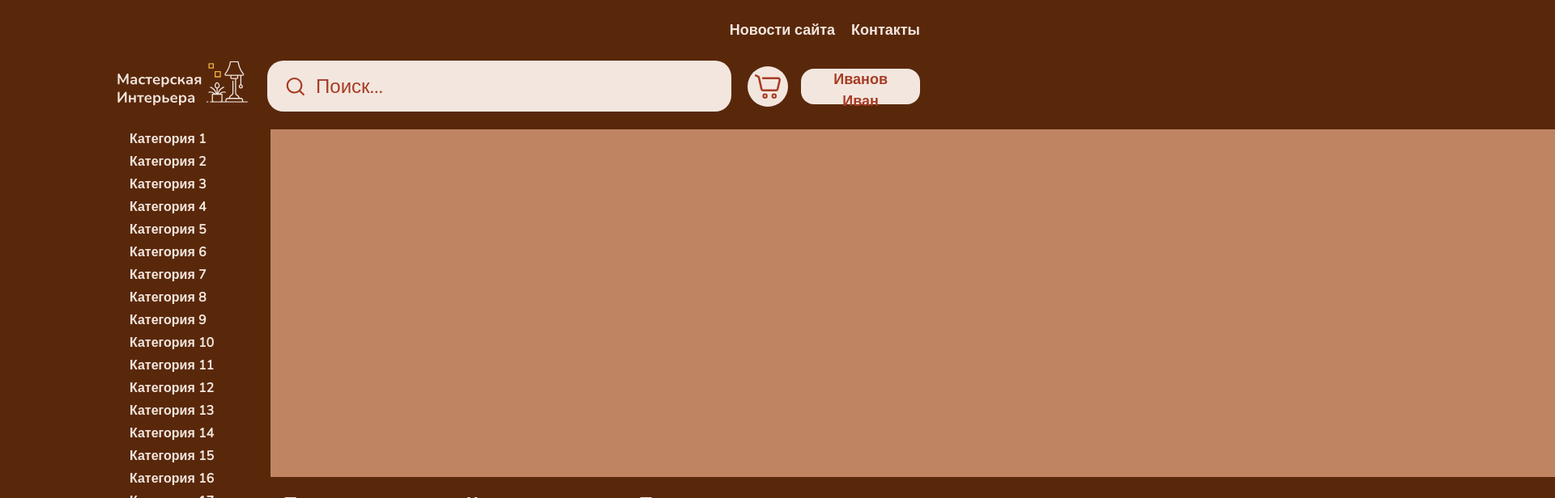
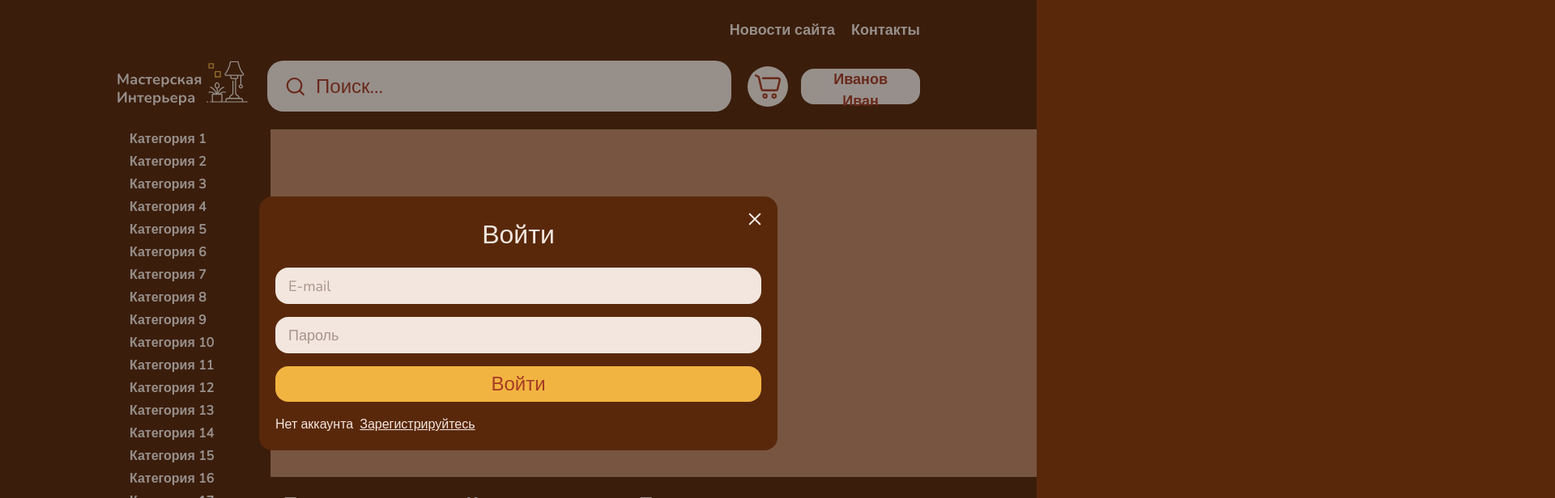
Before and after one commit to The73756/interior, a Nuxt app: page /search in a window 1280 px wide. Both pictures are taken after a click on the button "Иванов Иван". Shown: the top 616 px of the page at 81% size, 1920 px wide, since content can reach past the window. Built offline with nearby package versions, Linux system fonts and the light colour scheme.

Commit message:
add login and registration modals

```diff
--- a/components/header-block.vue
+++ b/components/header-block.vue
@@ -1,4 +1,6 @@
 <script lang="ts" setup>
+import LoginModal from '@/components/login-modal.vue'
+import RegistrationModal from '@/components/registration-modal.vue'
 import CustomButton from '@/components/shared/button/custom-button.vue'
 import CustomImage from '@/components/shared/custom-image.vue'
 import CustomText from '@/components/shared/custom-text.vue'
@@ -15,6 +17,27 @@ const navLinks = [
     href: '/contacts'
   }
 ]
+
+const isShowLoginModal = ref(false)
+const isShowRegistrationModal = ref(false)
+
+const toggleLoginModal = () => {
+  isShowLoginModal.value = !isShowLoginModal.value
+}
+
+const toggleRegistrationModal = () => {
+  isShowRegistrationModal.value = !isShowRegistrationModal.value
+}
+
+const closeRegistrationAndOpenLoginModal = () => {
+  isShowRegistrationModal.value = false
+  isShowLoginModal.value = true
+}
+
+const closeLoginAndOpenRegistrationModal = () => {
+  isShowLoginModal.value = false
+  isShowRegistrationModal.value = true
+}
 </script>
 
 <template>
@@ -42,10 +65,21 @@ const navLinks = [
           <CustomInput placeholder="Поиск..." icon="shared/search" />
           <div class="flex items-center gap-4">
             <IconLink to="/basket" icon="shared/cart" />
-            <CustomButton> Иванов Иван</CustomButton>
+            <CustomButton @click="toggleLoginModal"> Иванов Иван</CustomButton>
           </div>
         </div>
       </div>
     </div>
+    <RegistrationModal
+      @close-registration-modal="toggleRegistrationModal"
+      @change-modal="closeRegistrationAndOpenLoginModal"
+      :open="isShowRegistrationModal"
+    />
+
+    <LoginModal
+      @close-login-modal="toggleLoginModal"
+      @change-modal="closeLoginAndOpenRegistrationModal"
+      :open="isShowLoginModal"
+    />
   </header>
 </template>
--- /dev/null
+++ b/components/login-modal.vue
@@ -0,0 +1,34 @@
+<script lang="ts" setup>
+import BgModalWrapper from '@/components/modal/bg-modal-wrapper.vue'
+import CustomButton from '@/components/shared/button/custom-button.vue'
+import ButtonInput from '@/components/shared/input/button-input.vue'
+
+const emits = defineEmits(['change-modal', 'close-login-modal'])
+
+defineProps({
+  open: {
+    type: Boolean,
+    required: true
+  }
+})
+
+const handleClose = () => {
+  emits('close-login-modal')
+}
+</script>
+
+<template>
+  <BgModalWrapper @close-modal="handleClose" :open="open" title="Войти">
+    <div class="flex flex-col gap-4">
+      <ButtonInput placeholder="E-mail" button-text="" />
+      <ButtonInput placeholder="Пароль" button-text="" />
+      <CustomButton custom-bg="bg-yellow text-24-500">Войти</CustomButton>
+      <div class="text-light flex gap-2">
+        <p>Нет аккаунта</p>
+        <button @click="emits('change-modal')" class="underline transition-colors hover:text-white">
+          Зарегистрируйтесь
+        </button>
+      </div>
+    </div>
+  </BgModalWrapper>
+</template>
--- /dev/null
+++ b/components/modal/bg-modal-wrapper.vue
@@ -0,0 +1,74 @@
+<script lang="ts" setup>
+import { cva, VariantProps } from 'class-variance-authority'
+import ModalWrapper from '@/components/modal/modal-wrapper.vue'
+import CustomTitle from '@/components/shared/custom-title.vue'
+import CustomIcon from '@/components/shared/icon/custom-icon.vue'
+
+const bgModalVariants = cva('relative rounded-2xl bg-brown p-5 pt-6', {
+  variants: {
+    size: {
+      '480': 'max-w-screen-sm w-screen',
+      'fit': 'w-fit'
+    }
+  }
+})
+
+type BgModalVariantsType = VariantProps<typeof bgModalVariants>
+
+interface BgModalProps {
+  open: boolean
+  size?: BgModalVariantsType['size']
+  title?: string
+  wrapperClass?: string
+  titleClass?: string
+  closeClass?: string
+}
+
+const props = withDefaults(defineProps<BgModalProps>(), {
+  size: '480'
+})
+
+const emits = defineEmits(['close-modal'])
+
+const bgModalClasses = computed(() => {
+  return bgModalVariants({
+    size: props.size,
+    class: props.wrapperClass
+  })
+})
+
+const handleClose = () => {
+  emits('close-modal')
+}
+</script>
+
+<template>
+  <ModalWrapper @close-modal="handleClose" :open="open">
+    <div :class="bgModalClasses">
+      <slot name="close">
+        <button
+          @click="handleClose"
+          title="Закрыть"
+          type="button"
+          class="ring-basic-hover focus:outline-basic text-24-700 text-light absolute right-4 top-2 z-10 outline-none transition-colors hover:text-white focus:outline focus:outline-offset-1"
+          :class="closeClass"
+        >
+          <CustomIcon name="shared/close" />
+        </button>
+      </slot>
+
+      <slot name="title">
+        <CustomTitle
+          v-if="title"
+          size="32"
+          tag="h2"
+          :class="['text-light mb-4 text-center', titleClass]"
+        >
+          {{ title }}
+        </CustomTitle>
+      </slot>
+
+      <slot />
+    </div>
+  </ModalWrapper>
+</template>
--- /dev/null
+++ b/components/modal/modal-wrapper.vue
@@ -0,0 +1,52 @@
+<script lang="ts" setup>
+import { DialogPanel, TransitionChild, TransitionRoot, Dialog } from '@headlessui/vue'
+
+defineProps({
+  open: {
+    type: Boolean,
+    required: true
+  }
+})
+
+const emits = defineEmits(['close-modal'])
+
+const handleClose = () => {
+  emits('close-modal')
+}
+</script>
+
+<template>
+  <TransitionRoot appear :show="open" as="template">
+    <Dialog @close="handleClose" as="div" class="relative z-10">
+      <TransitionChild
+        as="template"
+        enter="duration-300 ease-out"
+        enter-from="opacity-0"
+        enter-to="opacity-100"
+        leave="duration-200 ease-in"
+        leave-from="opacity-100"
+        leave-to="opacity-0"
+      >
+        <div class="fixed inset-0 bg-black/40" />
+      </TransitionChild>
+
+      <div class="fixed inset-0 overflow-y-auto">
+        <div class="flex min-h-full items-center justify-center">
+          <TransitionChild
+            as="template"
+            enter="duration-300 ease-out"
+            enter-from="opacity-0 scale-95"
+            enter-to="opacity-100 scale-100"
+            leave="duration-200 ease-in"
+            leave-from="opacity-100 scale-100"
+            leave-to="opacity-0 scale-95"
+          >
+            <DialogPanel>
+              <slot />
+            </DialogPanel>
+          </TransitionChild>
+        </div>
+      </div>
+    </Dialog>
+  </TransitionRoot>
+</template>
--- /dev/null
+++ b/components/modal/success-modal.vue
@@ -0,0 +1,46 @@
+<script lang="ts" setup>
+import BgModalWrapper from '@/components/modal/bg-modal-wrapper.vue'
+import CustomButton from '@/components/shared/button/custom-button.vue'
+import CustomImage from '@/components/shared/custom-image.vue'
+import CustomText from '@/components/shared/custom-text.vue'
+
+defineProps({
+  open: {
+    type: Boolean,
+    required: true
+  },
+  title: {
+    type: String,
+    required: true
+  },
+  desc: {
+    type: String,
+    required: true
+  }
+})
+
+const emits = defineEmits(['close-success-modal', 'click-ok-button'])
+
+const handleClose = () => {
+  emits('close-success-modal')
+}
+
+const handleOkButtonClick = () => {
+  emits('click-ok-button')
+}
+</script>
+
+<template>
+  <BgModalWrapper
+    @close-modal="handleClose"
+    :title="title"
+    :open="open"
+    wrapper-class="flex flex-col items-center justify-center gap-6"
+  >
+    <CustomImage src="/images/success.png" alt="" aria-hidden="true" width="200" height="200" />
+
+    <CustomText size="18">{{ desc }}</CustomText>
+
+    <CustomButton @click="handleOkButtonClick" class="w-full">Хорошо</CustomButton>
+  </BgModalWrapper>
+</template>
--- /dev/null
+++ b/components/registration-modal.vue
@@ -0,0 +1,41 @@
+<script lang="ts" setup>
+import BgModalWrapper from '@/components/modal/bg-modal-wrapper.vue'
+import CustomButton from '@/components/shared/button/custom-button.vue'
+import ButtonInput from '@/components/shared/input/button-input.vue'
+import CustomCheckbox from '@/components/shared/input/custom-checkbox.vue'
+
+const emits = defineEmits(['change-modal', 'close-registration-modal'])
+
+defineProps({
+  open: {
+    type: Boolean,
+    required: true
+  }
+})
+
+const handleClose = () => {
+  emits('close-registration-modal')
+}
+</script>
+
+<template>
+  <BgModalWrapper @close-modal="handleClose" :open="open" title="Зарегистрироваться">
+    <div class="flex flex-col gap-4">
+      <ButtonInput placeholder="Имя" button-text="" />
+      <ButtonInput placeholder="Фамилия" button-text="" />
+      <ButtonInput placeholder="E-mail" button-text="" />
+      <ButtonInput placeholder="Пароль" button-text="" />
+      <ButtonInput placeholder="Подтвердите пароль" button-text="" />
+      <label class="text-light flex items-center gap-2">
+        <CustomCheckbox /> <span>Согласен(на) на обработку персональных данных </span>
+      </label>
+      <CustomButton custom-bg="bg-yellow text-24-500">Зарегистрироваться</CustomButton>
+      <div class="text-light flex gap-2">
+        <p>Уже зарегистрированы?</p>
+        <button @click="emits('change-modal')" class="underline transition-colors hover:text-white">
+          Войти
+        </button>
+      </div>
+    </div>
+  </BgModalWrapper>
+</template>
--- /dev/null
+++ b/components/shared/input/custom-checkbox.vue
@@ -0,0 +1,35 @@
+<script setup>
+import CustomIcon from '@/components/shared/icon/custom-icon.vue'
+
+const model = defineModel({ type: Boolean })
+
+defineProps({
+  checked: {
+    type: Boolean,
+    default: false
+  },
+  attrs: {
+    type: Object,
+    default: () => ({})
+  }
+})
+</script>
+
+<template>
+  <label class="relative inline-flex cursor-pointer items-center">
+    <input
+      v-bind="attrs"
+      v-model="model"
+      :checked="checked"
+      type="checkbox"
+      class="checkbox-input peer sr-only"
+    />
+    <span
+      class="icon-size bg-light size-7 rounded-[10px] border border-current outline outline-2 outline-offset-1 outline-transparent peer-checked:bg-current peer-focus:outline-current"
+    />
+    <CustomIcon
+      name="shared/check"
+      class="absolute bottom-1/2 right-1/2 hidden size-1/2 translate-x-1/2 translate-y-1/2 text-brown-red peer-checked:block"
+    />
+  </label>
+</template>
--- a/package.json
+++ b/package.json
@@ -10,6 +10,7 @@
     "postinstall": "nuxt prepare"
   },
   "dependencies": {
+    "@headlessui/vue": "^1.7.21",
     "@nuxt/image": "^1.6.0",
     "@pinia/nuxt": "^0.5.1",
     "class-variance-authority": "^0.7.0",
--- a/pages/admin.vue
+++ b/pages/admin.vue
@@ -17,8 +17,8 @@ useHead({
   <div class="flex flex-1 flex-col items-center justify-center gap-4">
     <h2 class="text-light mb-10 text-5xl font-bold">Админ панель</h2>
     <div class="w-full max-w-[800px]">
-      <CustomButton class="mb-2 w-full"> Создать товар</CustomButton>
-      <CustomButton class="mb-2 w-full"> Создать категорию</CustomButton>
+      <CustomButton class="mb-2 w-full">Создать товар</CustomButton>
+      <CustomButton class="mb-2 w-full">Создать категорию</CustomButton>
       <div class="flex gap-4">
         <CustomButton custom-bg="bg-red-900 text-light" class="mb-2 w-full">
           Удалить товар
```
Also changed, not shown: 1 other file (tests, documents, lock files or other folders).
